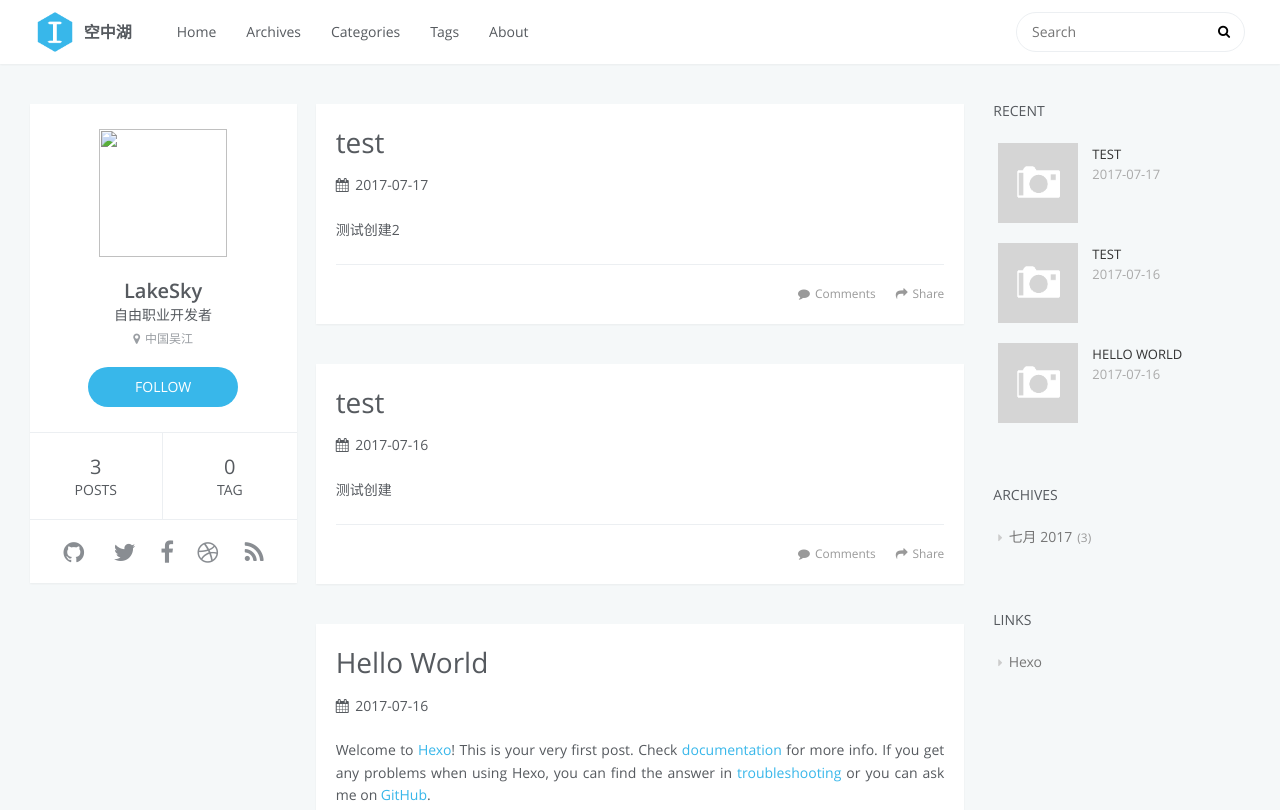
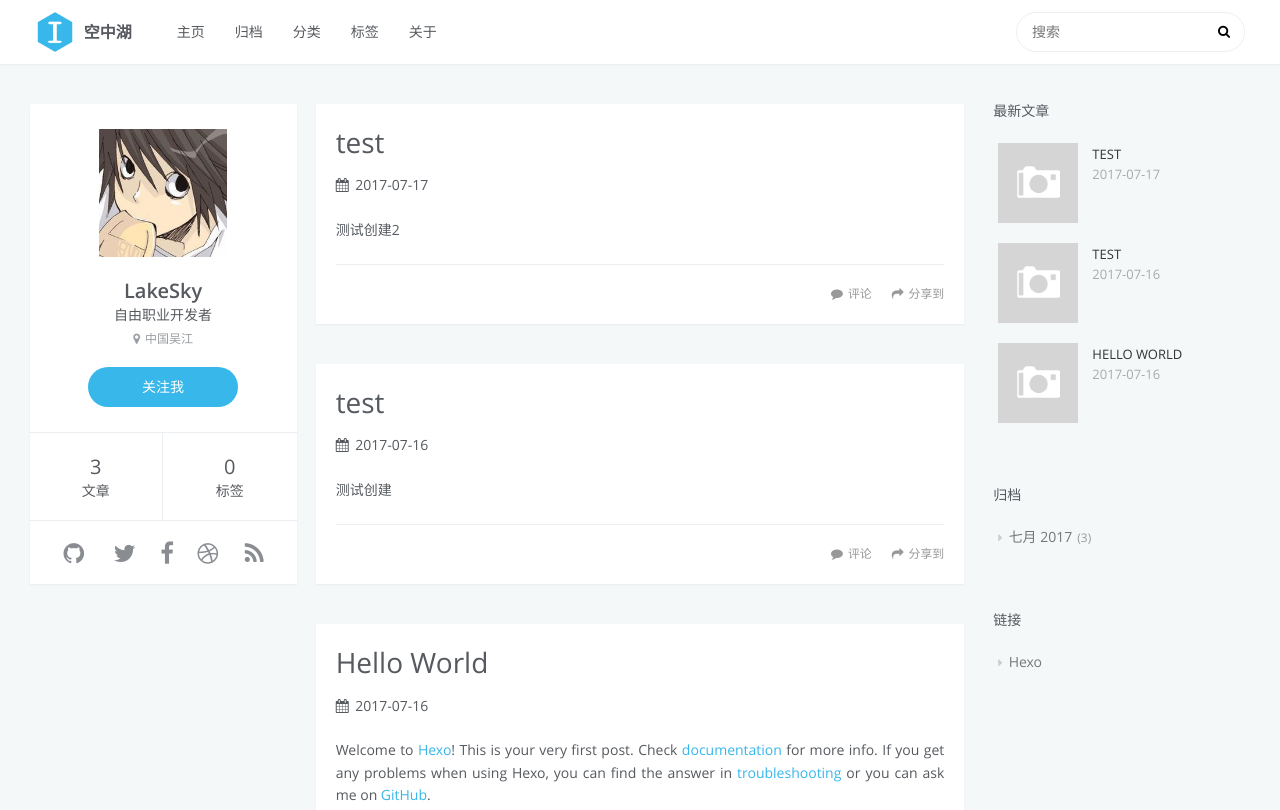
Before and after one commit to LakeSky/lakesky.github.io, a plain HTML site: page index.html in a window 1280 px wide. Shown: the top 810 px of the page. Drawn offline with Linux system fonts and the light colour scheme; no server answers.

Commit message:
Site updated: 2017-07-17 12:58:47

```diff
--- a/index.html
+++ b/index.html
@@ -51,15 +51,15 @@
             </a>
             <nav id="main-nav">
 
-                    <a class="main-nav-link" href="/.">Home</a>
+                    <a class="main-nav-link" href="/.">主页</a>
 
-                    <a class="main-nav-link" href="/archives">Archives</a>
+                    <a class="main-nav-link" href="/archives">归档</a>
 
-                    <a class="main-nav-link" href="/categories">Categories</a>
+                    <a class="main-nav-link" href="/categories">分类</a>
 
-                    <a class="main-nav-link" href="/tags">Tags</a>
+                    <a class="main-nav-link" href="/tags">标签</a>
 
-                    <a class="main-nav-link" href="/about">About</a>
+                    <a class="main-nav-link" href="/about">关于</a>
 
             </nav>
 
@@ -67,7 +67,7 @@
                 <nav id="sub-nav">
                     <div class="profile" id="profile-nav">
                         <a id="profile-anchor" href="javascript:;">
-                            <img class="avatar" src="/css/images/avatar1.png" />
+                            <img class="avatar" src="/css/images/avatar1.jpg" />
                             <i class="fa fa-caret-down"></i>
                         </a>
                     </div>
@@ -76,14 +76,14 @@
             <div id="search-form-wrap">
 
     <form class="search-form">
-        <input type="text" class="ins-search-input search-form-input" placeholder="Search" />
+        <input type="text" class="ins-search-input search-form-input" placeholder="搜索" />
         <button type="submit" class="search-form-submit"></button>
     </form>
     <div class="ins-search">
     <div class="ins-search-mask"></div>
     <div class="ins-search-container">
         <div class="ins-input-wrapper">
-            <input type="text" class="ins-search-input" placeholder="Type something..." />
+            <input type="text" class="ins-search-input" placeholder="想要查找什么..." />
             <span class="ins-close ins-selectable"><i class="fa fa-times-circle"></i></span>
         </div>
         <div class="ins-section-wrapper">
@@ -95,11 +95,11 @@
 (function (window) {
     var INSIGHT_CONFIG = {
         TRANSLATION: {
-            POSTS: 'Posts',
-            PAGES: 'Pages',
-            CATEGORIES: 'Categories',
-            TAGS: 'Tags',
-            UNTITLED: '(Untitled)',
+            POSTS: '文章',
+            PAGES: '页面',
+            CATEGORIES: '分类',
+            TAGS: '标签',
+            UNTITLED: '(未命名)',
         },
         ROOT_URL: '/',
         CONTENT_URL: '/content.json',
@@ -116,20 +116,20 @@
         <table class="menu outer">
             <tr>
 
-                    <td><a class="main-nav-link" href="/.">Home</a></td>
+                    <td><a class="main-nav-link" href="/.">主页</a></td>
 
-                    <td><a class="main-nav-link" href="/archives">Archives</a></td>
+                    <td><a class="main-nav-link" href="/archives">归档</a></td>
 
-                    <td><a class="main-nav-link" href="/categories">Categories</a></td>
+                    <td><a class="main-nav-link" href="/categories">分类</a></td>
 
-                    <td><a class="main-nav-link" href="/tags">Tags</a></td>
+                    <td><a class="main-nav-link" href="/tags">标签</a></td>
 
-                    <td><a class="main-nav-link" href="/about">About</a></td>
+                    <td><a class="main-nav-link" href="/about">关于</a></td>
 
                 <td>
 
     <div class="search-form">
-        <input type="text" class="ins-search-input search-form-input" placeholder="Search" />
+        <input type="text" class="ins-search-input search-form-input" placeholder="搜索" />
     </div>
 
                 </td>
@@ -145,20 +145,20 @@
 <aside id="profile">
     <div class="inner profile-inner">
         <div class="base-info profile-block">
-            <img id="avatar" src="/css/images/avatar1.png" />
+            <img id="avatar" src="/css/images/avatar1.jpg" />
             <h2 id="name">LakeSky</h2>
             <h3 id="title">自由职业开发者</h3>
             <span id="location"><i class="fa fa-map-marker"></i>中国吴江</span>
-            <a id="follow" target="_blank" href="https://github.com/LakeSky">FOLLOW</a>
+            <a id="follow" target="_blank" href="https://github.com/LakeSky">关注我</a>
         </div>
         <div class="article-info profile-block">
             <div class="article-info-block">
                 3
-                <span>posts</span>
+                <span>文章</span>
             </div>
             <div class="article-info-block">
                 0
-                <span>tag</span>
+                <span>标签</span>
             </div>
         </div>
 
@@ -250,7 +250,7 @@
 
 </div>
 
-    <a data-url="http://douyu.oschina.io/2017/07/17/test2/" data-id="cj57kj8rx0001kcuud5jzicn1" class="article-share-link"><i class="fa fa-share"></i>Share</a>
+    <a data-url="http://douyu.oschina.io/2017/07/17/test2/" data-id="cj57kw96l000278uu6aqwn7ne" class="article-share-link"><i class="fa fa-share"></i>分享到</a>
 <script>
     (function ($) {
         // Prevent duplicate binding
@@ -318,7 +318,7 @@
 
 
 
-        <a href="http://douyu.oschina.io/2017/07/17/test2/#comments" class="article-comment-link disqus-comment-count" data-disqus-url="http://douyu.oschina.io/2017/07/17/test2/">Comments</a>
+        <a href="http://douyu.oschina.io/2017/07/17/test2/#comments" class="article-comment-link disqus-comment-count" data-disqus-url="http://douyu.oschina.io/2017/07/17/test2/">评论</a>
 
 
         </footer>
@@ -372,7 +372,7 @@
 
 </div>
 
-    <a data-url="http://douyu.oschina.io/2017/07/16/test/" data-id="cj57kj8s60002kcuuyawyyiuf" class="article-share-link"><i class="fa fa-share"></i>Share</a>
+    <a data-url="http://douyu.oschina.io/2017/07/16/test/" data-id="cj57kw96b000178uu42pp8xc7" class="article-share-link"><i class="fa fa-share"></i>分享到</a>
 <script>
     (function ($) {
         // Prevent duplicate binding
@@ -440,7 +440,7 @@
 
 
 
-        <a href="http://douyu.oschina.io/2017/07/16/test/#comments" class="article-comment-link disqus-comment-count" data-disqus-url="http://douyu.oschina.io/2017/07/16/test/">Comments</a>
+        <a href="http://douyu.oschina.io/2017/07/16/test/#comments" class="article-comment-link disqus-comment-count" data-disqus-url="http://douyu.oschina.io/2017/07/16/test/">评论</a>
 
 
         </footer>
@@ -502,7 +502,7 @@
 
 </div>
 
-    <a data-url="http://douyu.oschina.io/2017/07/16/hello-world/" data-id="cj57kj8rm0000kcuuye3l7cvl" class="article-share-link"><i class="fa fa-share"></i>Share</a>
+    <a data-url="http://douyu.oschina.io/2017/07/16/hello-world/" data-id="cj57kw963000078uuvfzkci41" class="article-share-link"><i class="fa fa-share"></i>分享到</a>
 <script>
     (function ($) {
         // Prevent duplicate binding
@@ -570,7 +570,7 @@
 
 
 
-        <a href="http://douyu.oschina.io/2017/07/16/hello-world/#comments" class="article-comment-link disqus-comment-count" data-disqus-url="http://douyu.oschina.io/2017/07/16/hello-world/">Comments</a>
+        <a href="http://douyu.oschina.io/2017/07/16/hello-world/#comments" class="article-comment-link disqus-comment-count" data-disqus-url="http://douyu.oschina.io/2017/07/16/hello-world/">评论</a>
 
 
         </footer>
@@ -586,7 +586,7 @@
 
 
     <div class="widget-wrap">
-        <h3 class="widget-title">recent</h3>
+        <h3 class="widget-title">最新文章</h3>
         <div class="widget">
             <ul id="recent-post" class="">
 
@@ -656,7 +656,7 @@
 
 
     <div class="widget-wrap">
-        <h3 class="widget-title">archives</h3>
+        <h3 class="widget-title">归档</h3>
         <div class="widget">
             <ul class="archive-list"><li class="archive-list-item"><a class="archive-list-link" href="/archives/2017/07/">七月 2017</a><span class="archive-list-count">3</span></li></ul>
         </div>
@@ -669,7 +669,7 @@
 
 
     <div class="widget-wrap widget-list">
-        <h3 class="widget-title">links</h3>
+        <h3 class="widget-title">链接</h3>
         <div class="widget">
             <ul>
 
```
Also changed, not shown: 2017/07/16/hello-world/index.html (+29 -29 lines), 2017/07/16/test/index.html (+30 -30 lines), 2017/07/17/test2/index.html (+29 -29 lines), archives/2017/07/index.html (+27 -27 lines), archives/2017/index.html (+27 -27 lines), archives/index.html (+27 -27 lines), css/images/sailing.png (added).
